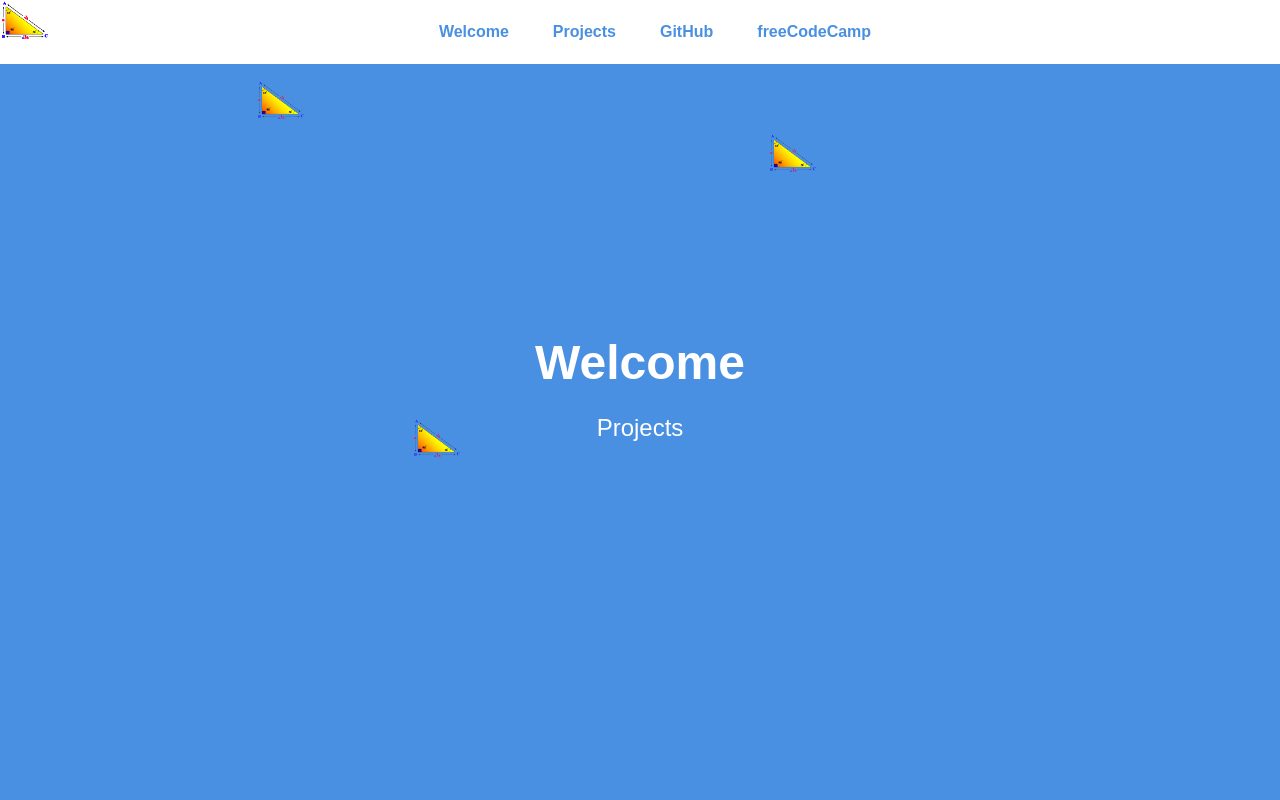
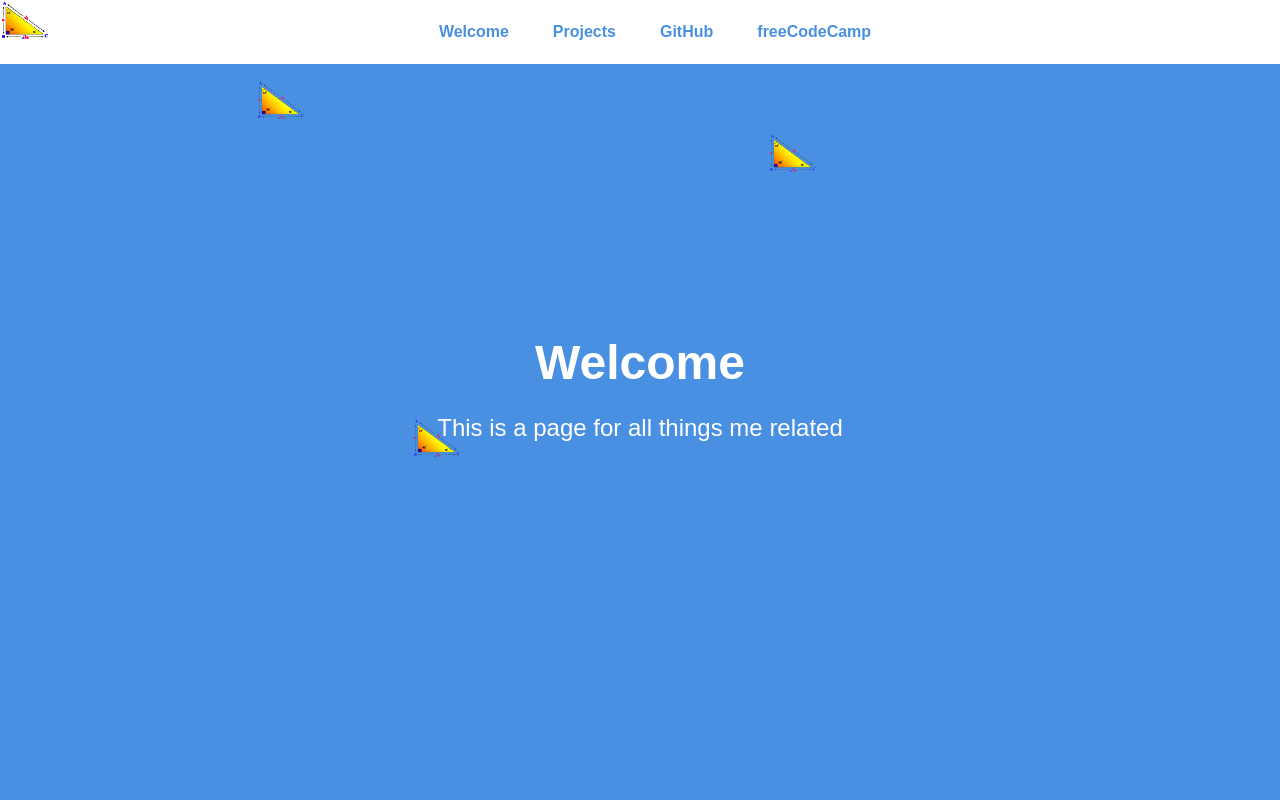
Before and after one commit to Annika618/Annika-Portfolio, a plain HTML site: page index.html in a window 1280 px wide. Shown: the top 800 px of the page. Drawn offline with Linux system fonts and the light colour scheme.

Commit message:
changed discriptin

```diff
--- a/index.html
+++ b/index.html
@@ -9,7 +9,7 @@
 <body>
   <header id="welcome">
     <h1>Welcome</h1>
-    <p>Projects</p>
+    <p>This is a page for all things me related</p>
   </header>
 
   <nav>
```
